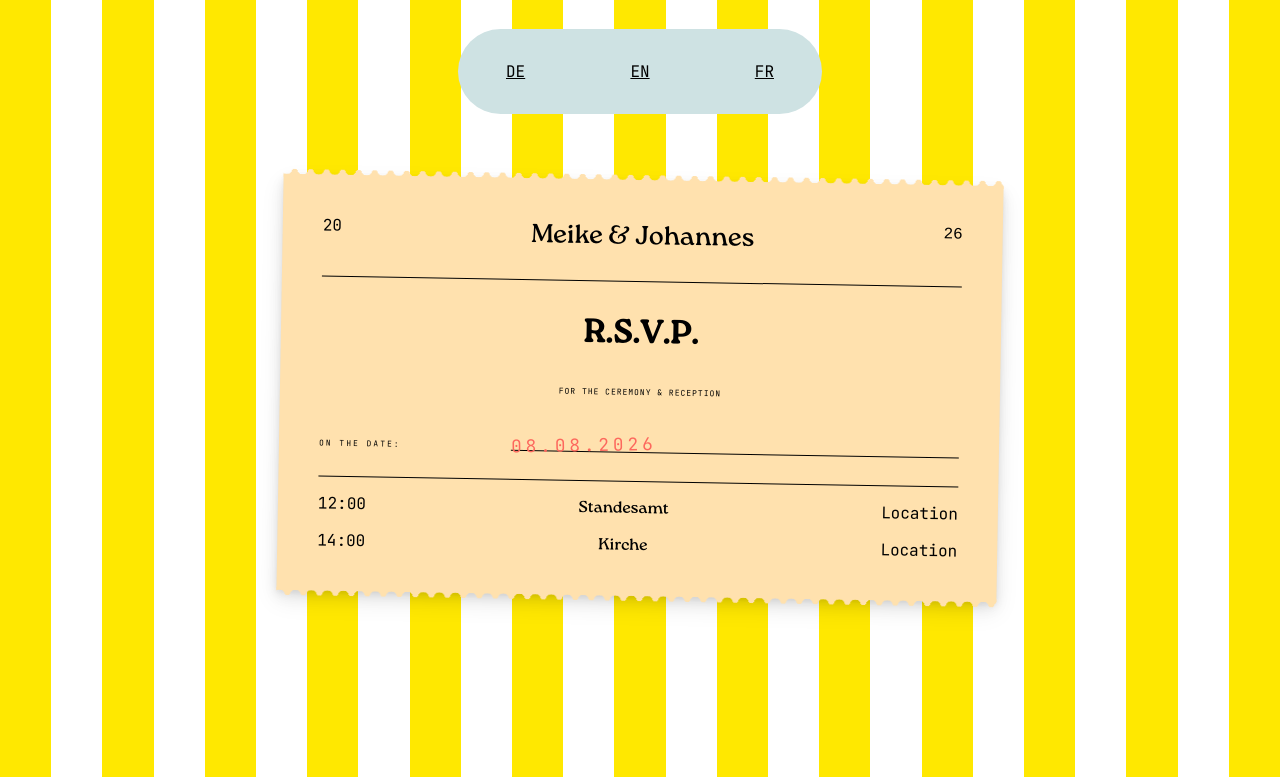
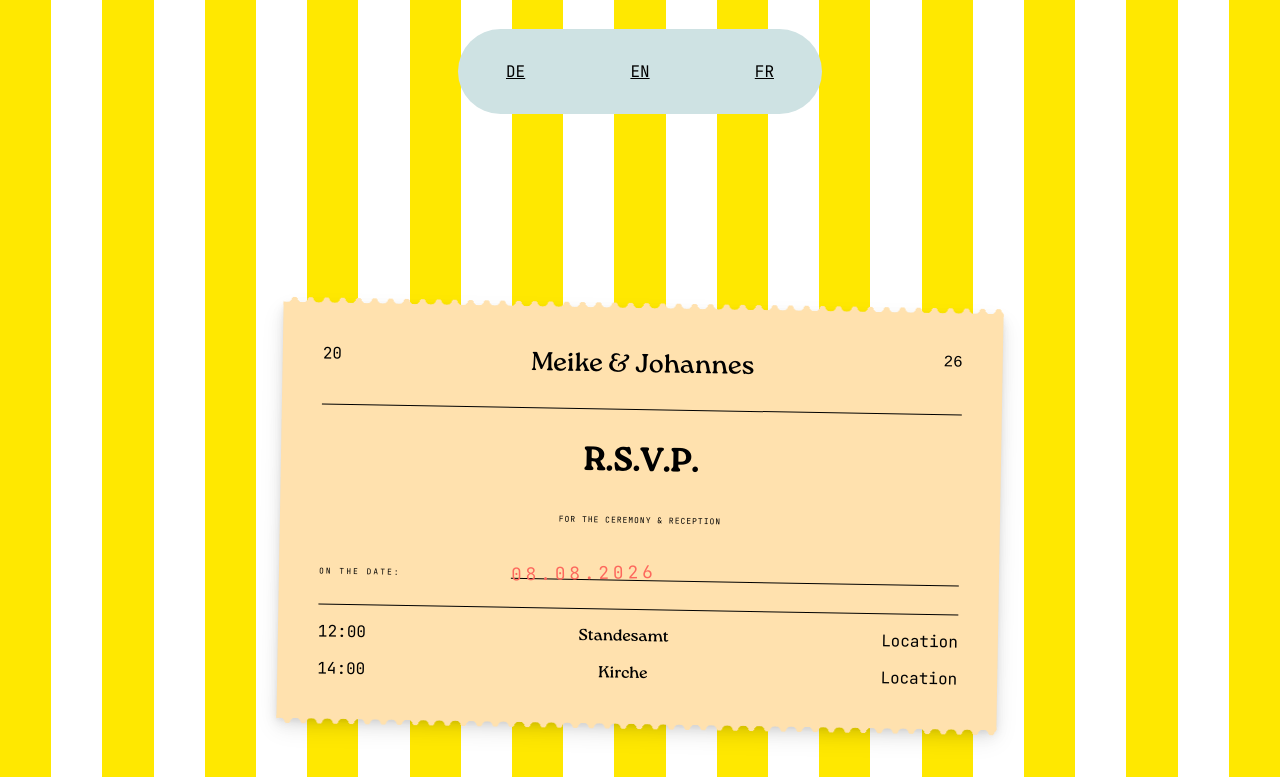
Before and after one commit to Klingebeil/save-the-date, a plain HTML site: page index.html in a window 1280 px wide. Shown: the part 763-1540 px from the top of the page. Drawn offline with Linux system fonts and the light colour scheme.

Commit message:
added spacer

```diff
--- a/index.html
+++ b/index.html
@@ -25,7 +25,7 @@
                 <p class="p1"><a href="#">EN</a></p>
                 <p class="p1"><a href="#">FR</a></p>
             </div>
-        <div class="spacer-medium"></div>
+        <div class="spacer-large"></div>
         <div class="row m1">
             <div class="ticket">
                 <span class="top-left monospace">20</span><span class="top-right monospace">26</span>
--- a/styles.css
+++ b/styles.css
@@ -97,8 +97,8 @@ body {
     margin-top: 1rem;
 }
 
-.spacer-large {height: 10em}
-.spacer-medium {height: 6åem}
+.spacer-large {height: 8em}
+.spacer-medium {height: 6em}
 .spacer-small {height: 2em}
 
 /* TYPOGRAPHY */
```
